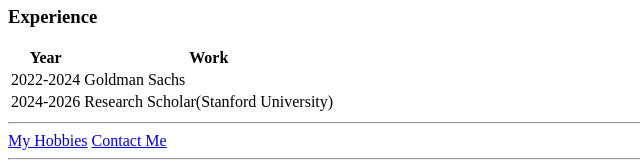
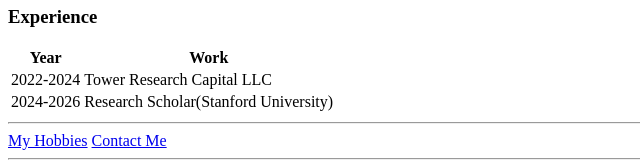
Before and after one commit to Manas111/CV, a plain HTML site: page index.html in a window 1280 px wide. Shown: the part 666-831 px from the top of the page, 0-640 px from the left. Drawn offline with Linux system fonts and the light colour scheme.

Commit message:
Just Edited

```diff
--- a/index.html
+++ b/index.html
@@ -78,7 +78,7 @@
     <tbody>
       <tr>
         <td>2022-2024</td>
-        <td>Goldman Sachs</td>
+        <td>Tower Research Capital LLC</td>
       </tr>
       <tr>
         <td>2024-2026</td>
```
